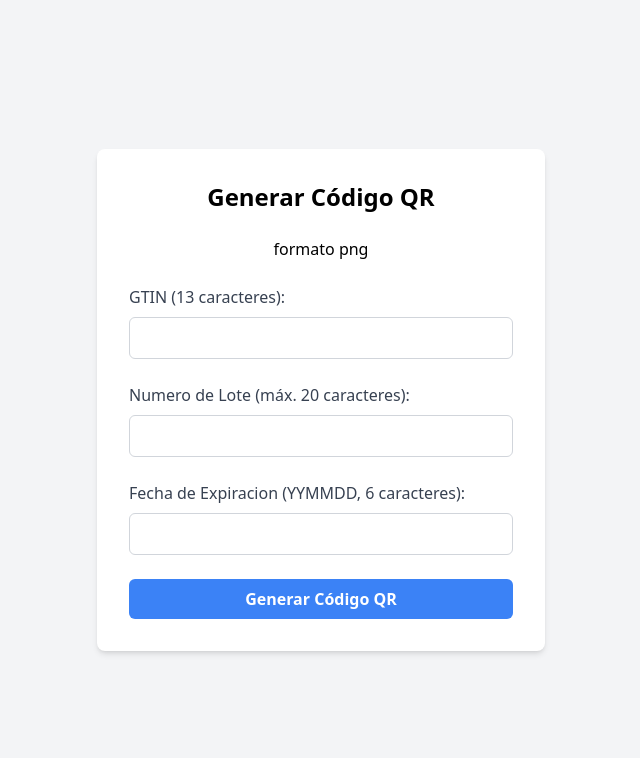
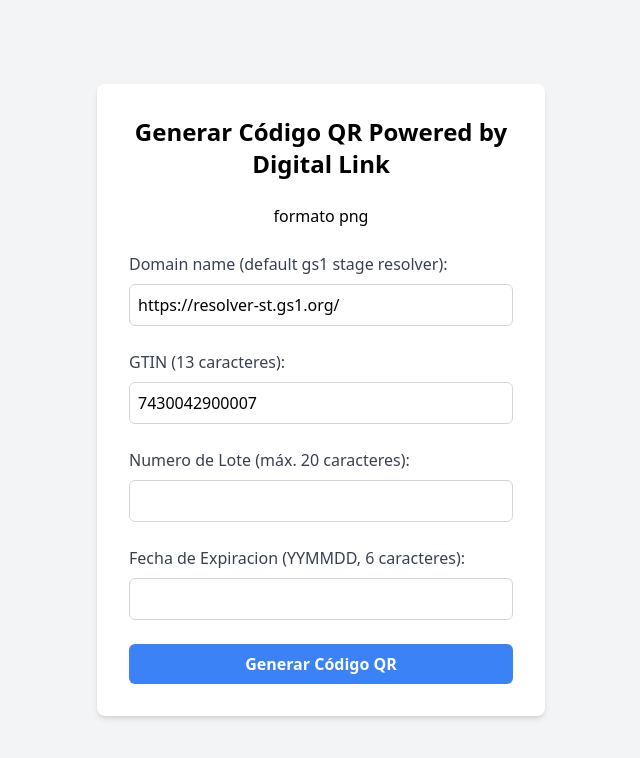
Before and after one commit to JamesBolanos/pocqr, a SvelteKit app: page / in a window 1280 px wide. Shown: the top 758 px of the page, without its empty margins (319-959 px from the left). Built offline with nearby package versions, Linux system fonts and the light colour scheme.

Commit message:
updating the code to generate GS1 Digital Links

```diff
--- a/src/routes/+page.svelte
+++ b/src/routes/+page.svelte
@@ -1,5 +1,6 @@
 <script>
-  let gtin = '';
+  let domain ='https://resolver-st.gs1.org/';
+  let gtin = '7430042900007';
   let lotNumber = '';
   let date = '';
 
@@ -9,7 +10,7 @@
       headers: {
         'Content-Type': 'application/json',
       },
-      body: JSON.stringify({ gtin, lotNumber, date }),
+      body: JSON.stringify({domain, gtin, lotNumber, date }),
     });
 
     const blob = await response.blob();
@@ -26,11 +27,15 @@
 
 <main class="min-h-screen bg-gray-100 flex items-center justify-center">
   <div class="bg-white p-8 shadow-md rounded-lg max-w-md w-full">
-    <h1 class="text-2xl font-bold mb-6 text-center">Generar Código QR</h1>
+    <h1 class="text-2xl font-bold mb-6 text-center">Generar Código QR Powered by Digital Link</h1>
     <h2 class="mb-6 text-center">formato png</h2>
 
     <form on:submit|preventDefault={generateQRCode}>
       <div class="grid grid-cols-1 sm:grid-cols-1 gap-6 mb-6">
+        <div>
+          <label for="domain" class="block text-gray-700 font-medium mb-2">Domain name (default gs1 stage resolver):</label>
+          <input id="domain" type="text" bind:value={domain} maxlength="30" class="w-full p-2 border border-gray-300 rounded-md focus:ring focus:ring-blue-200 focus:outline-none" required />
+        </div>
         <div>
           <label for="gtin" class="block text-gray-700 font-medium mb-2">GTIN (13 caracteres):</label>
           <input id="gtin" type="text" bind:value={gtin} maxlength="13" class="w-full p-2 border border-gray-300 rounded-md focus:ring focus:ring-blue-200 focus:outline-none" required />
--- a/src/routes/generate-qr/+server.js
+++ b/src/routes/generate-qr/+server.js
@@ -1,7 +1,7 @@
 import QRCode from 'qrcode';
 
 export async function POST({ request }) {
-  const { gtin, lotNumber, date } = await request.json();
+  const { domain, gtin, lotNumber, date } = await request.json();
 
   // Validate GTIN length
   if (gtin.length !== 13) {
@@ -9,7 +9,7 @@ export async function POST({ request }) {
   }
 
   // Generate the data string following GS1 standards
-  const qrData = `01${gtin}10${lotNumber}17${date}`; // Changed AI for date to 17
+  const qrData = `${domain}01/${gtin}/10/${lotNumber}/17/${date}`; // Changed AI for date to 17
 
   // Create a dynamic filename based on the input values
   const filename = `GTIN_${gtin}_Lot_${lotNumber}_Date_${date}.png`;
```
